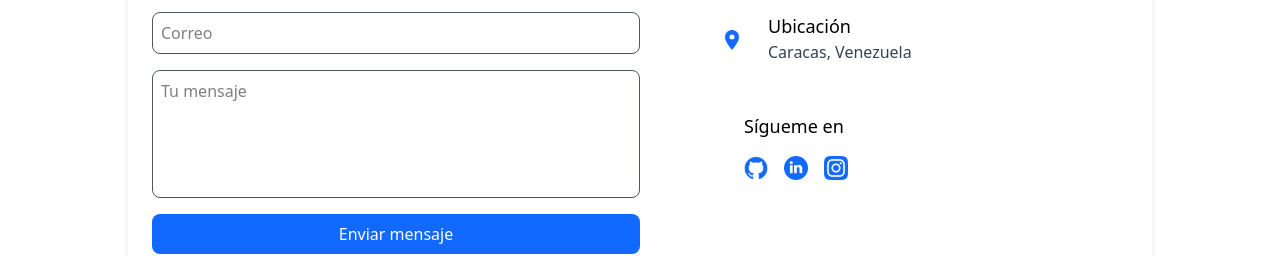
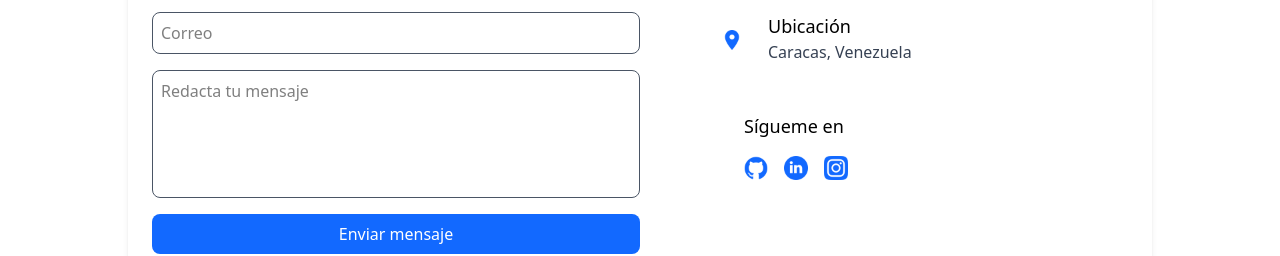
Before and after one commit to KennyGi0053/PortafolioKenny, a React (Vite) app: page / in a window 1280 px wide. Shown: the part 2418-2674 px from the top of the page. Built offline with nearby package versions, Linux system fonts and the light colour scheme.

Commit message:
actualizado

```diff
--- a/src/components/Contacto.jsx
+++ b/src/components/Contacto.jsx
@@ -1,6 +1,5 @@
 import emailjs from '@emailjs/browser';
 import { toast } from "react-toastify";
-
 import email from "../assets/email.png";
 import phone from "../assets/phone.png";
 import location from "../assets/location.png";
@@ -65,7 +64,7 @@ const Contacto = () => {
           />
           <textarea
             name="message"
-            placeholder="Tu mensaje"
+            placeholder="Redacta tu mensaje"
             required
             className="p-2 border border-gray-600 rounded-lg h-32 resize-none"
           />
```
